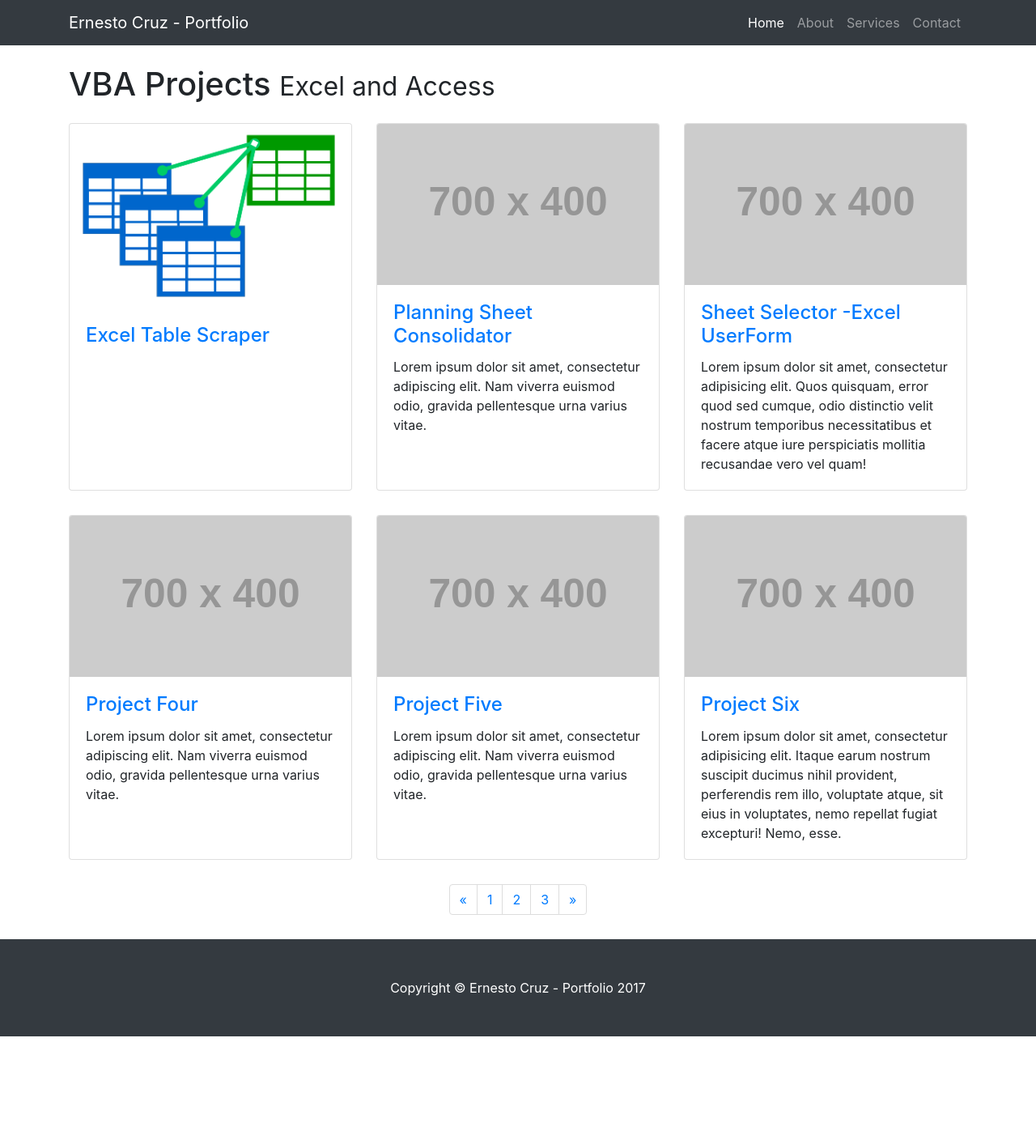
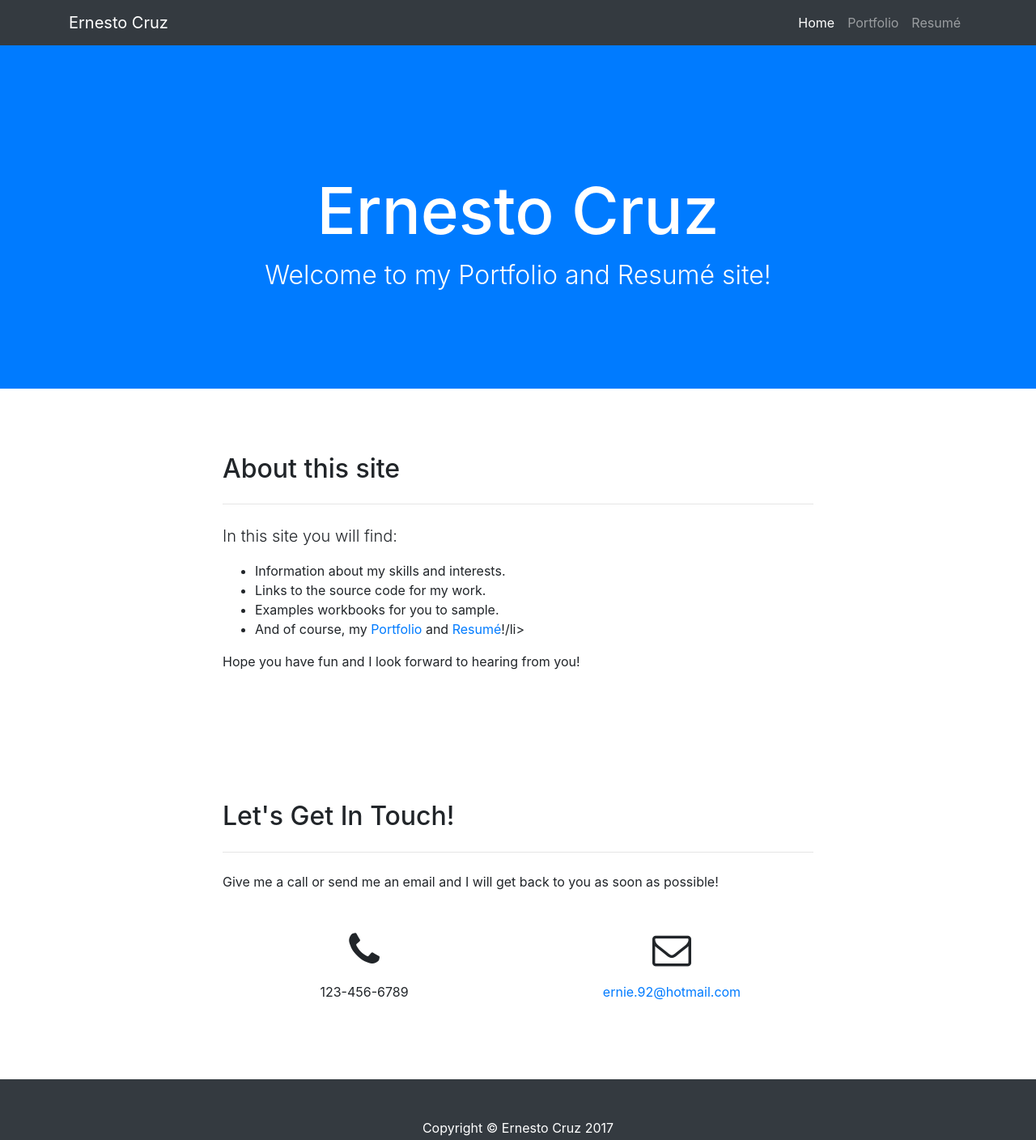
Before and after one commit to ernie932/ernie932.github.io, a website: page index.html in a window 1280 px wide. Shown: the whole page at 81% size. Before the commit the page ends 1280 px from the top, so only its background shows below. Drawn offline with Linux system fonts and the light colour scheme; placeholder pictures from the web are drawn by us.

Commit message:
Changed entire index page
Made current page portfolio.html.

```diff
--- a/index.html
+++ b/index.html
@@ -8,10 +8,11 @@
     <meta name="description" content="">
     <meta name="author" content="">
 
-    <title>Ernesto Cruz - Portfolio</title>
+    <title>Ernesto Cruz - Home</title>
 
     <!-- Bootstrap core CSS -->
     <link href="vendor/bootstrap/css/bootstrap.min.css" rel="stylesheet">
+    <link href="vendor/font-awesome/css/font-awesome.min.css" rel="stylesheet">
 
     <!-- Custom styles for this template -->
     <link href="css/3-col-portfolio.css" rel="stylesheet">
@@ -23,7 +24,7 @@
     <!-- Navigation -->
     <nav class="navbar navbar-expand-lg navbar-dark bg-dark fixed-top">
       <div class="container">
-        <a class="navbar-brand" href="https://ernie932.github.io/">Ernesto Cruz - Portfolio</a>
+          <a class="navbar-brand" href="https://ernie932.github.io/">Ernesto Cruz</a>
         <button class="navbar-toggler" type="button" data-toggle="collapse" data-target="#navbarResponsive" aria-controls="navbarResponsive" aria-expanded="false" aria-label="Toggle navigation">
           <span class="navbar-toggler-icon"></span>
         </button>
@@ -35,13 +36,10 @@
               </a>
             </li>
             <li class="nav-item">
-              <a class="nav-link" href="#">About</a>
+              <a class="nav-link" href="https://ernie932.github.io/portfolio.html">Portfolio</a>
             </li>
             <li class="nav-item">
-              <a class="nav-link" href="#">Services</a>
-            </li>
-            <li class="nav-item">
-              <a class="nav-link" href="#">Contact</a>
+              <a class="nav-link" href="#">Resum&eacute;</a>
             </li>
           </ul>
         </div>
@@ -49,85 +47,58 @@
     </nav>
 
     <!-- Page Content -->
-    <div class="container">
+    <header class="bg-primary text-white">
+      <div class="container text-center">
+        <h1 style="font-size:5rem;">Ernesto Cruz</h1>
+        <p class="lead" style="font-size:2rem;"> Welcome to my Portfolio and Resum&eacute; site!</p>
+      </div>
+    </header>
 
-      <!-- Page Heading -->
-      <h1 class="my-4">VBA Projects
-        <small>Excel and Access</small>
-      </h1>
-
-      <div class="row">
-        <div class="col-lg-4 col-sm-6 portfolio-item">
-          <div class="card h-100">
-            <a href="#"><img class="card-img-top" src="https://ernie932.github.io/images/tables2.png" alt=""></a>
-            <div class="card-body">
-              <h4 class="card-title">
-                <a href="#">Excel Table Scraper</a>
-              </h4>
-              <h5>
-              <p class="card-text"></p>
-            </div>
-          </div>
-        </div>
-        <div class="col-lg-4 col-sm-6 portfolio-item">
-          <div class="card h-100">
-            <a href="#"><img class="card-img-top" src="http://placehold.it/700x400" alt=""></a>
-            <div class="card-body">
-              <h4 class="card-title">
-                <a href="#">Planning Sheet Consolidator</a>
-              </h4>
-              <p class="card-text">Lorem ipsum dolor sit amet, consectetur adipiscing elit. Nam viverra euismod odio, gravida pellentesque urna varius vitae.</p>
-            </div>
-          </div>
-        </div>
-        <div class="col-lg-4 col-sm-6 portfolio-item">
-          <div class="card h-100">
-            <a href="#"><img class="card-img-top" src="http://placehold.it/700x400" alt=""></a>
-            <div class="card-body">
-              <h4 class="card-title">
-                <a href="#">Sheet Selector -Excel UserForm</a>
-              </h4>
-              <p class="card-text">Lorem ipsum dolor sit amet, consectetur adipisicing elit. Quos quisquam, error quod sed cumque, odio distinctio velit nostrum temporibus necessitatibus et facere atque iure perspiciatis mollitia recusandae vero vel quam!</p>
-            </div>
-          </div>
-        </div>
-        <div class="col-lg-4 col-sm-6 portfolio-item">
-          <div class="card h-100">
-            <a href="#"><img class="card-img-top" src="http://placehold.it/700x400" alt=""></a>
-            <div class="card-body">
-              <h4 class="card-title">
-                <a href="#">Project Four</a>
-              </h4>
-              <p class="card-text">Lorem ipsum dolor sit amet, consectetur adipiscing elit. Nam viverra euismod odio, gravida pellentesque urna varius vitae.</p>
-            </div>
-          </div>
-        </div>
-        <div class="col-lg-4 col-sm-6 portfolio-item">
-          <div class="card h-100">
-            <a href="#"><img class="card-img-top" src="http://placehold.it/700x400" alt=""></a>
-            <div class="card-body">
-              <h4 class="card-title">
-                <a href="#">Project Five</a>
-              </h4>
-              <p class="card-text">Lorem ipsum dolor sit amet, consectetur adipiscing elit. Nam viverra euismod odio, gravida pellentesque urna varius vitae.</p>
-            </div>
-          </div>
-        </div>
-        <div class="col-lg-4 col-sm-6 portfolio-item">
-          <div class="card h-100">
-            <a href="#"><img class="card-img-top" src="http://placehold.it/700x400" alt=""></a>
-            <div class="card-body">
-              <h4 class="card-title">
-                <a href="#">Project Six</a>
-              </h4>
-              <p class="card-text">Lorem ipsum dolor sit amet, consectetur adipisicing elit. Itaque earum nostrum suscipit ducimus nihil provident, perferendis rem illo, voluptate atque, sit eius in voluptates, nemo repellat fugiat excepturi! Nemo, esse.</p>
-            </div>
+    <section id="about">
+      <div class="container">
+        <div class="row">
+          <div class="col-lg-8 mx-auto">
+            <h2>About this site</h2>
+            <hr class="my-4">
+            <p class="lead">In this site you will find:</p>
+            <ul>
+              <li>Information about my skills and interests.</li>
+              <li>Links to the source code for my work.</li>
+              <li>Examples workbooks for you to sample.</li>
+              <li>And of course, my <a href="#">Portfolio</a> and <a href="#">Resum&eacute;</a>!/li>
+            </ul>
+            Hope you have fun and I look forward to hearing from you!
           </div>
         </div>
       </div>
-      <!-- /.row -->
+    </section>
+
+    <section id="contact">
+      <div class="container">
+        <div class="row">
+          <div class="col-lg-8 mx-auto">
+            <h2 class="section-heading">Let's Get In Touch!</h2>
+            <hr class="my-4">
+            <p class="mb-5">Give me a call or send me an email and I will get back to you as soon as possible!</p>
+          </div>
+        </div>
+        <div class="row">
+          <div class="col-lg-4 ml-auto text-center">
+            <i class="fa fa-phone fa-3x mb-3 sr-contact"></i>
+            <p>123-456-6789</p>
+          </div>
+          <div class="col-lg-4 mr-auto text-center">
+            <i class="fa fa-envelope-o fa-3x mb-3 sr-contact"></i>
+            <p>
+              <a href="mailto:ernie.92@hotmail.com">ernie.92@hotmail.com</a>
+            </p>
+          </div>
+        </div>
+      </div>
+    </section>
 
       <!-- Pagination -->
+      <!--
       <ul class="pagination justify-content-center">
         <li class="page-item">
           <a class="page-link" href="#" aria-label="Previous">
@@ -151,14 +122,12 @@
           </a>
         </li>
       </ul>
-
-    </div>
-    <!-- /.container -->
+    -->
 
     <!-- Footer -->
     <footer class="py-5 bg-dark">
       <div class="container">
-        <p class="m-0 text-center text-white">Copyright &copy; Ernesto Cruz - Portfolio 2017</p>
+        <p class="m-0 text-center text-white">Copyright &copy; Ernesto Cruz 2017</p>
       </div>
       <!-- /.container -->
     </footer>
```
